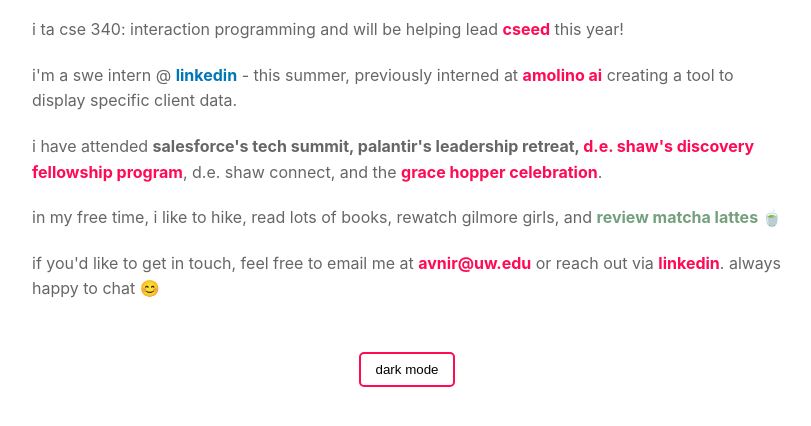
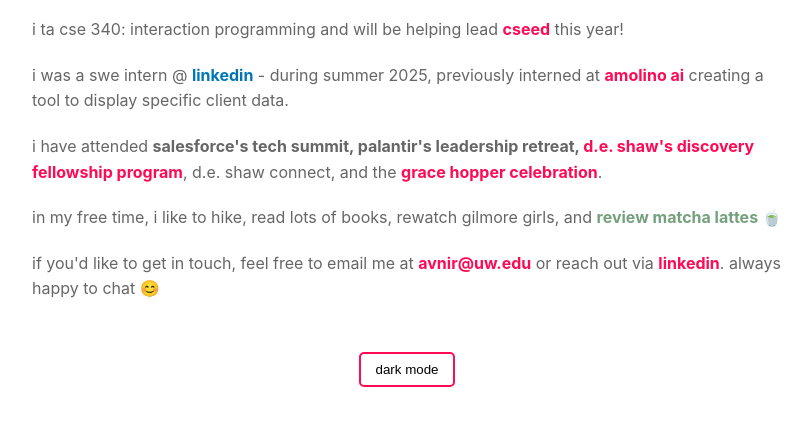
Before and after one commit to avnirao/avnirao.github.io, a plain HTML site: page index.html in a window 1280 px wide. Shown: the part 178-604 px from the top of the page, without its empty margins (233-1044 px from the left). Drawn offline with Linux system fonts and the light colour scheme.

Commit message:
updated linkedin swe

```diff
--- a/index.html
+++ b/index.html
@@ -197,14 +197,14 @@
       </p>
 
       <p>
-        i'm a swe intern @
+        i was a swe intern @
         <a
           href="https://www.linkedin.com"
           target="_blank"
           class="highlight first-link"
           >linkedin</a
         >
-        - this summer, previously interned at
+        - during summer 2025, previously interned at
         <a href="https://www.amolino.ai" target="_blank" class="highlight"
           >amolino ai</a
         >
```
